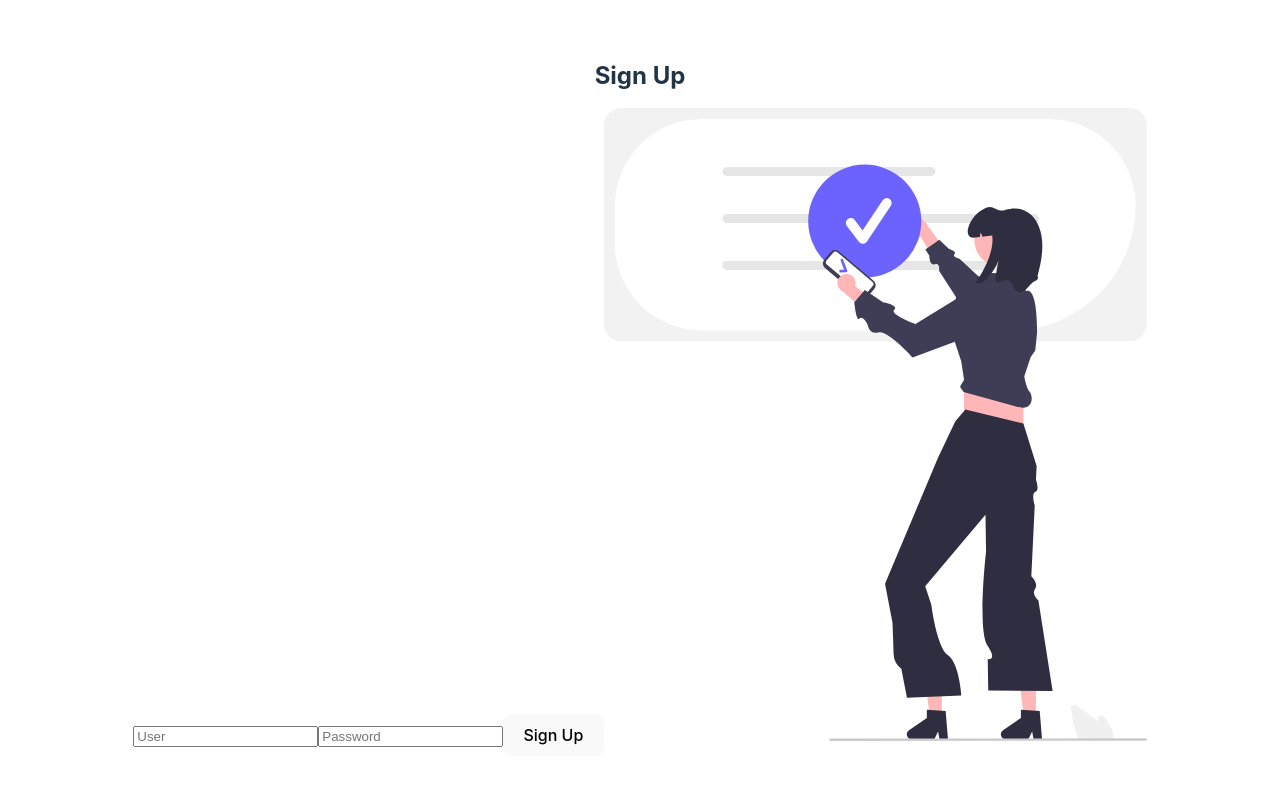
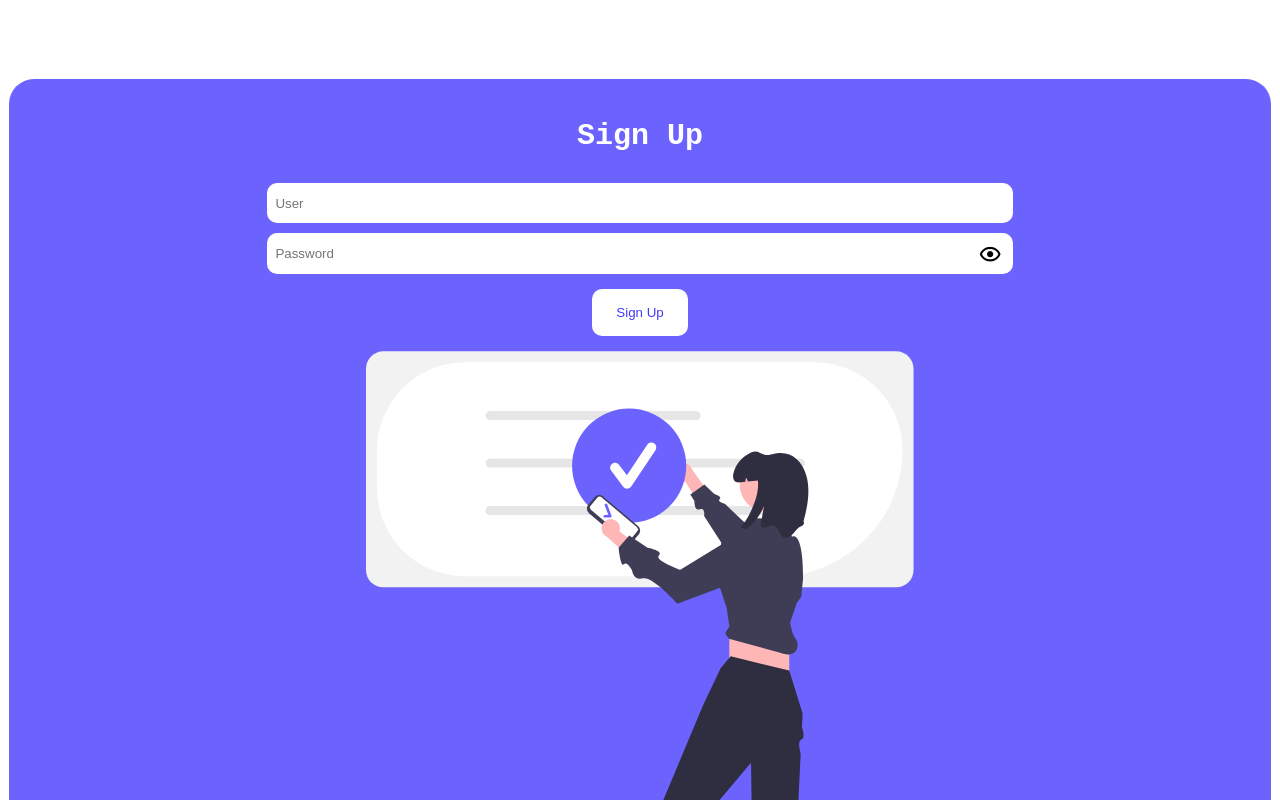
Before and after one commit to codeboy0704/supermark-client, a React (Vite) app: page / in a window 1280 px wide. Shown: the top 800 px of the page. Built offline with nearby package versions, Linux system fonts and the light colour scheme.

Commit message:
form design done

```diff
--- a/index.html
+++ b/index.html
@@ -4,6 +4,10 @@
     <meta charset="UTF-8" />
     <link rel="icon" type="image/svg+xml" href="/vite.svg" />
     <meta name="viewport" content="width=device-width, initial-scale=1.0" />
+    <link
+      href="https://unpkg.com/boxicons@2.1.4/css/boxicons.min.css"
+      rel="stylesheet"
+    />
     <title>Vite + React</title>
   </head>
   <body>
--- a/src/App.css
+++ b/src/App.css
@@ -1,41 +1,81 @@
-#root {
-  max-width: 1280px;
-  margin: 0 auto;
-  padding: 2rem;
-  text-align: center;
+* {
+  box-sizing: border-box;
 }
 
-.logo {
-  height: 6em;
-  padding: 1.5em;
-  will-change: filter;
-}
-.logo:hover {
-  filter: drop-shadow(0 0 2em #646cffaa);
-}
-.logo.react:hover {
-  filter: drop-shadow(0 0 2em #61dafbaa);
+button {
+  cursor: pointer;
 }
 
-@keyframes logo-spin {
-  from {
-    transform: rotate(0deg);
-  }
-  to {
-    transform: rotate(360deg);
-  }
+/* form  */
+
+.form_container {
+  padding: 1px;
+  background-color: #fff;
+  width: 100%;
+  margin: 70px 0;
 }
 
-@media (prefers-reduced-motion: no-preference) {
-  a:nth-of-type(2) .logo {
-    animation: logo-spin infinite 20s linear;
-  }
+.form_container form {
+  display: flex;
+  flex-flow: column wrap;
+  background-color: #6c63ff;
+  padding: 15px 10px;
+  margin: auto 0;
+  align-items: center;
+  border-radius: 25px;
 }
 
-.card {
-  padding: 2em;
+.form_container form h2 {
+  color: #fff;
+  font-family: "Courier New", Courier, monospace;
+  font-size: 30px;
 }
 
-.read-the-docs {
-  color: #888;
+.form_container form input {
+  padding: 0.8rem 0.5rem;
+  width: 60%;
+  margin: 5px 0;
+  outline: none;
+  border: none;
+  border-radius: 10px;
 }
+
+.form_container form div {
+  width: 60%;
+  position: relative;
+}
+
+.form_container form div input {
+  width: 100%;
+}
+
+.form_container form div i {
+  position: absolute;
+  right: 10px;
+  top: 15px;
+  cursor: pointer;
+}
+
+.form_container form input:focus {
+  background-color: rgb(241, 241, 241);
+}
+
+.form_container form button {
+  padding: 1rem 1.5rem;
+  border: none;
+  border-radius: 10px;
+  background-color: #fff;
+  color: #4238fd;
+  margin: 10px 0;
+}
+
+.form_container form picture {
+  width: 45%;
+  padding: 5px;
+  margin: auto;
+}
+
+.form_container picture img {
+  object-fit: cover;
+  width: 100%;
+}
--- a/src/components/Form.jsx
+++ b/src/components/Form.jsx
@@ -3,6 +3,7 @@ import Auth from "../images/auth.svg";
 import Completed from "../images/auth_completed.svg";
 import validation from "../validations/signUp.validation";
 function Form() {
+  const [passwordType, setPasswordType] = useState(false);
   const [userName, setUserName] = useState("");
   const [password, setPassword] = useState("");
   const { userError, setUserError } = useState({ message: "", sta: true });
@@ -12,7 +13,7 @@ function Form() {
   });
   const userInfo = { userName, password };
   return (
-    <div className="form_cntainer">
+    <div className="form_container">
       <form>
         <h2>Sign Up</h2>
         <input
@@ -22,13 +23,23 @@ function Form() {
             setUserName(e.target.value);
           }}
         />
-        <input
-          type="password"
-          placeholder="Password"
-          onChange={(e) => {
-            setPassword(e.target.value);
-          }}
-        />
+        <div>
+          <input
+            type={passwordType ? "text" : "password"}
+            placeholder="Password"
+            onChange={(e) => {
+              setPassword(e.target.value);
+            }}
+          ></input>
+          <i
+            onClick={() => {
+              setPasswordType((sta) => !sta);
+            }}
+            class="bx bx-show bx-sm"
+          ></i>
+          <small style={{ color: "red" }}>{passwordError}</small>
+        </div>
+
         <button className="sign_btn">Sign Up</button>
         <picture>
           <img src={Auth} alt="sign up" />
--- a/src/index.css
+++ b/src/index.css
@@ -1,70 +1,5 @@
-:root {
-  font-family: Inter, Avenir, Helvetica, Arial, sans-serif;
-  font-size: 16px;
-  line-height: 24px;
-  font-weight: 400;
-
-  color-scheme: light dark;
-  color: rgba(255, 255, 255, 0.87);
-  background-color: #242424;
-
-  font-synthesis: none;
-  text-rendering: optimizeLegibility;
-  -webkit-font-smoothing: antialiased;
-  -moz-osx-font-smoothing: grayscale;
-  -webkit-text-size-adjust: 100%;
+#root {
+  height: 100vh;
+  text-align: center;
+  align-content: center;
 }
-
-a {
-  font-weight: 500;
-  color: #646cff;
-  text-decoration: inherit;
-}
-a:hover {
-  color: #535bf2;
-}
-
-body {
-  margin: 0;
-  display: flex;
-  place-items: center;
-  min-width: 320px;
-  min-height: 100vh;
-}
-
-h1 {
-  font-size: 3.2em;
-  line-height: 1.1;
-}
-
-button {
-  border-radius: 8px;
-  border: 1px solid transparent;
-  padding: 0.6em 1.2em;
-  font-size: 1em;
-  font-weight: 500;
-  font-family: inherit;
-  background-color: #1a1a1a;
-  cursor: pointer;
-  transition: border-color 0.25s;
-}
-button:hover {
-  border-color: #646cff;
-}
-button:focus,
-button:focus-visible {
-  outline: 4px auto -webkit-focus-ring-color;
-}
-
-@media (prefers-color-scheme: light) {
-  :root {
-    color: #213547;
-    background-color: #ffffff;
-  }
-  a:hover {
-    color: #747bff;
-  }
-  button {
-    background-color: #f9f9f9;
-  }
-}
```
